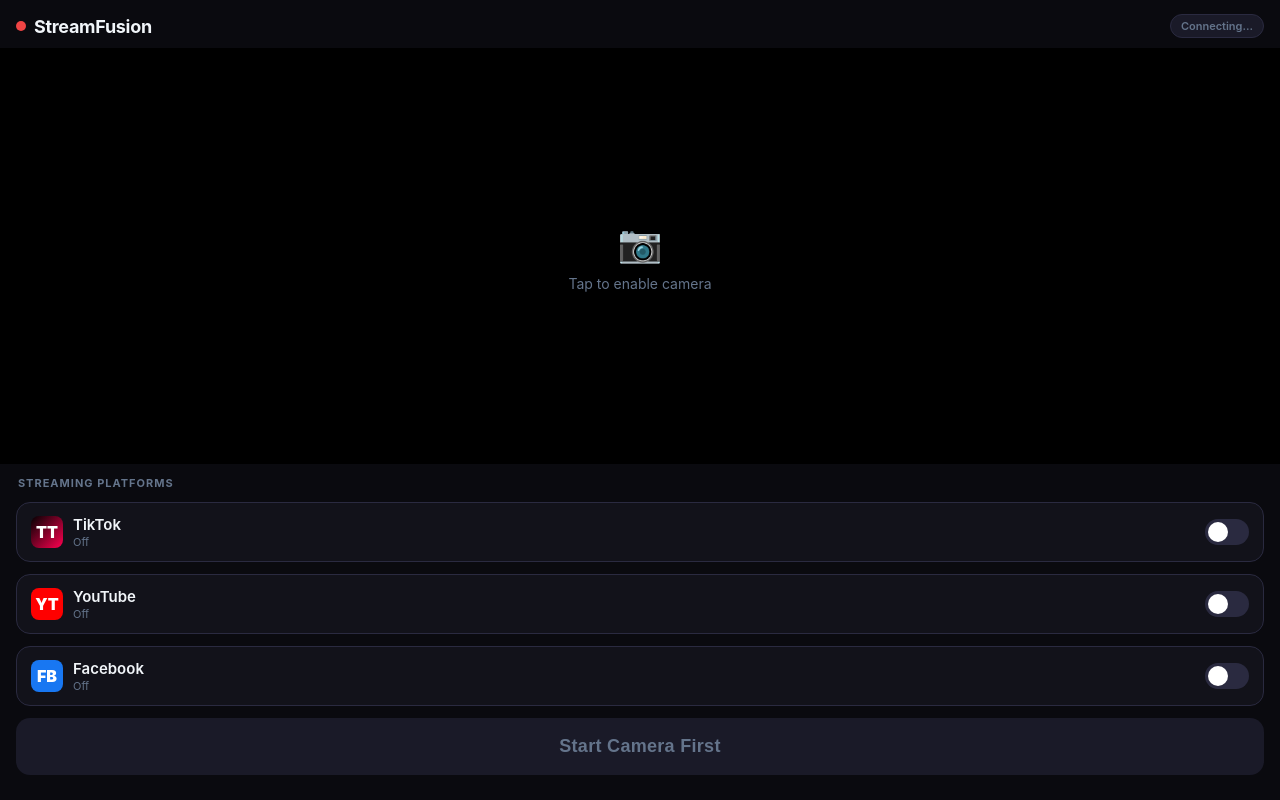
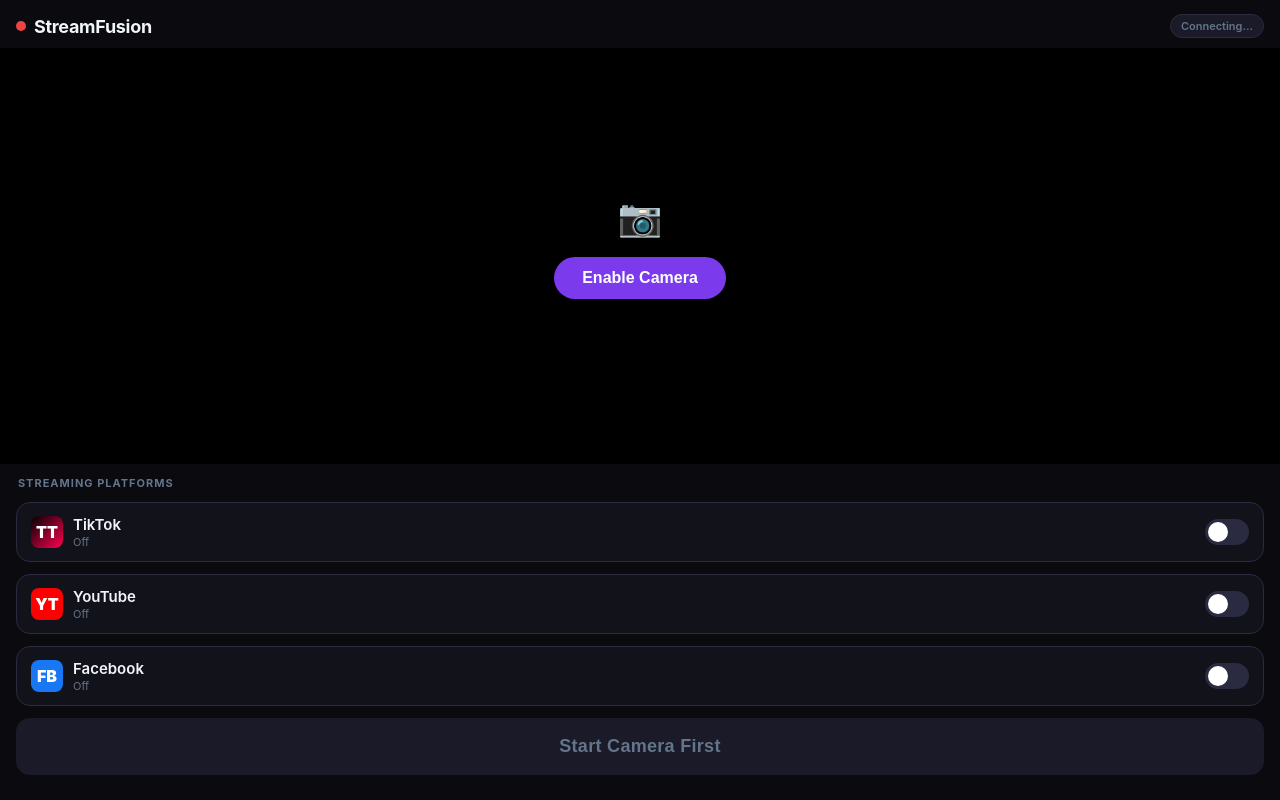
Before and after one commit to imwithoutlimits/streamfusion, a website: page public/index.html in a window 1280 px wide. Drawn offline with Linux system fonts and the light colour scheme.

Commit message:
Update index.html

```diff
--- a/public/index.html
+++ b/public/index.html
@@ -494,9 +494,10 @@
 
   <!-- Camera -->
   <div class="camera-wrap" id="cameraWrap">
-    <div class="cam-placeholder" id="camPlaceholder" onclick="startCamera()">
+    <div class="cam-placeholder" id="camPlaceholder">
       <div class="icon">📷</div>
-      <div>Tap to enable camera</div>
+      <button onclick="startCamera()" style="background:#7c3aed;color:white;border:none;padding:12px 28px;border-radius:24px;font-size:16px;font-weight:700;cursor:pointer;margin-top:8px;">Enable Camera</button>
+      <div id="camError" style="color:#ef4444;font-size:12px;margin-top:8px;text-align:center;padding:0 16px;"></div>
     </div>
     <video id="preview" autoplay muted playsinline style="display:none"></video>
 
```
